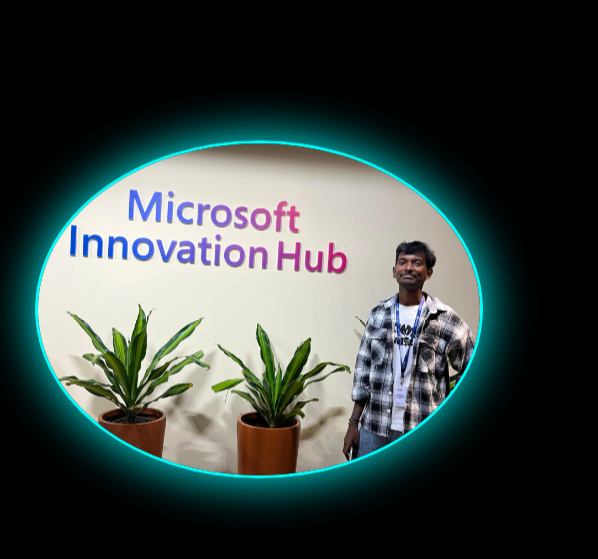
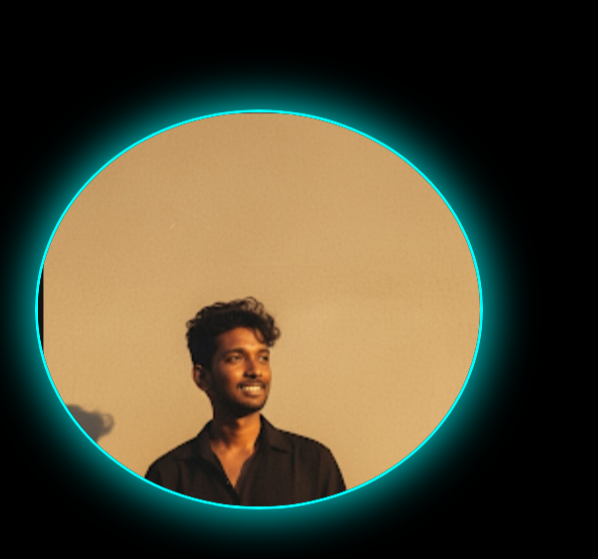
Before and after one commit to Dineshvaibhav/Vaibhav-portfolio, a plain HTML site: page index.html in a window 1280 px wide. Shown: the part 108-667 px from the top of the page, 682-1280 px from the left. Drawn offline with nearby package versions, Linux system fonts and the light colour scheme.

Commit message:
Update index.html

```diff
--- a/index.html
+++ b/index.html
@@ -51,7 +51,7 @@
         </div>
 
         <div class="home-img">
-            <img src="./assests/vaibhav.png" alt="Profile Image">
+            <img src="assests/1.png" alt="Profile Image">
         </div>
 
     </section>
```
